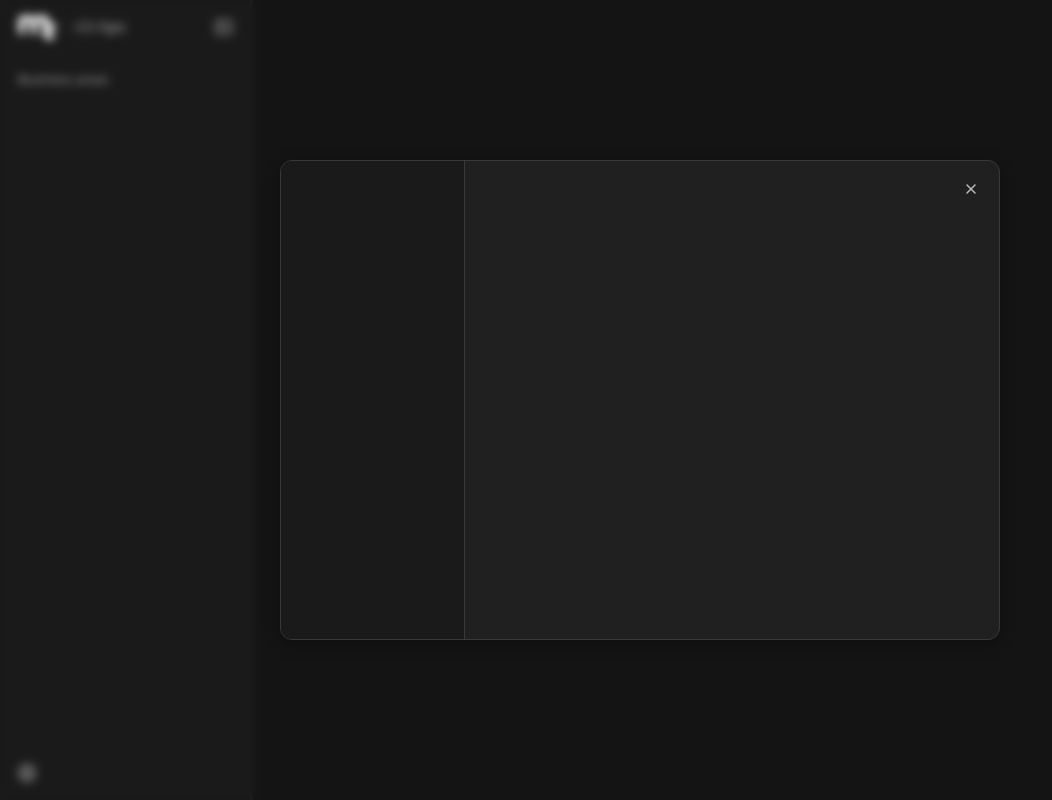
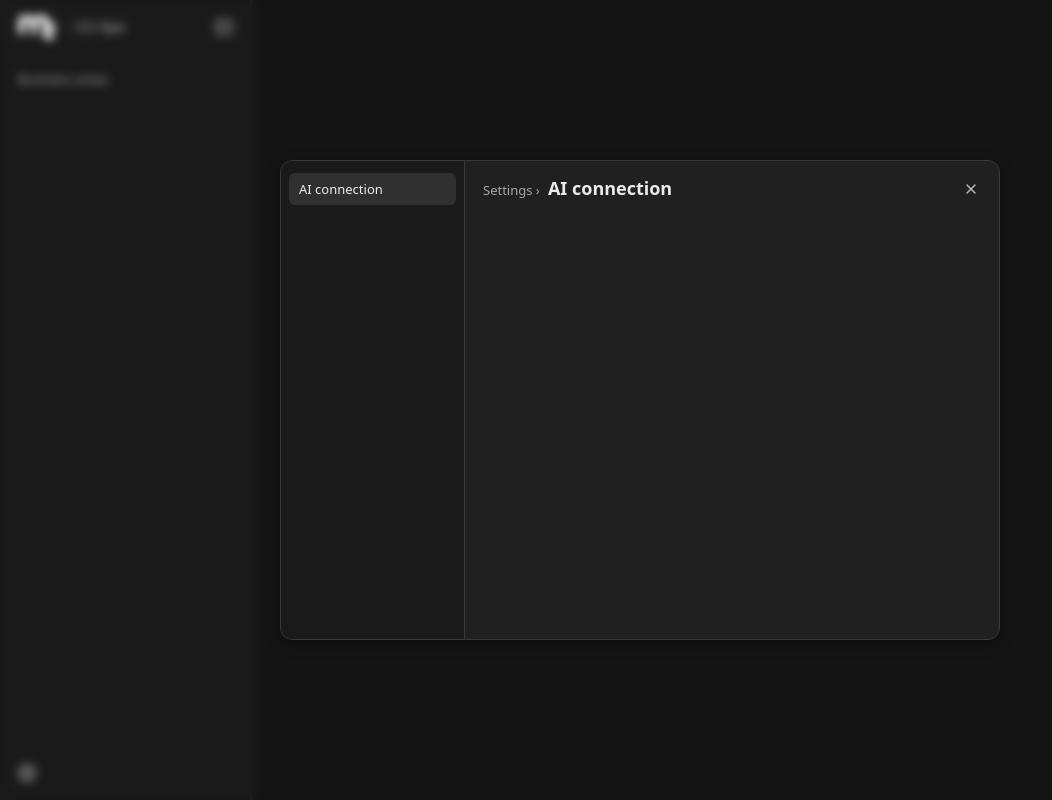
Before and after one commit to microtool-io/mt-support-ops, a website: page public/index.html in a window 1280 px wide. Both pictures are taken after a click on the button 27 px from the left and 773 px from the top of the page. Shown: the whole page, without its empty margins (0-1052 px from the left). Drawn offline with Linux system fonts and the light colour scheme.

Commit message:
Add AI connection to Settings navigation

```diff
--- a/public/index.html
+++ b/public/index.html
@@ -56,13 +56,21 @@
   </aside>
   <main aria-label="Workspace"></main>
   <dialog id="settings-dialog" aria-label="Settings" closedby="any">
-    <div class="settings-sidebar"></div>
+    <nav class="settings-sidebar" aria-label="Settings sections">
+      <a href="#ai-connection" aria-current="location">AI connection</a>
+    </nav>
     <div class="settings-pane">
-      <button type="button" aria-label="Close settings" autofocus>
-        <svg viewBox="0 0 16 16" width="16" height="16" fill="none" aria-hidden="true">
-          <path d="m4 4 8 8m0-8-8 8" stroke="currentColor" stroke-width="1.5" stroke-linecap="round"/>
-        </svg>
-      </button>
+      <header class="settings-pane-header">
+        <div class="settings-heading">
+          <span class="settings-parent">Settings <span aria-hidden="true">›</span></span>
+          <h2 id="ai-connection">AI connection</h2>
+        </div>
+        <button type="button" aria-label="Close settings" autofocus>
+          <svg viewBox="0 0 16 16" width="16" height="16" fill="none" aria-hidden="true">
+            <path d="m4 4 8 8m0-8-8 8" stroke="currentColor" stroke-width="1.5" stroke-linecap="round"/>
+          </svg>
+        </button>
+      </header>
     </div>
   </dialog>
 </body>
--- a/public/style.css
+++ b/public/style.css
@@ -133,12 +133,48 @@ aside:has(.sidebar-toggle[aria-expanded="false"]) :is(.sidebar-brand, .sidebar-s
 }
 
 .settings-sidebar {
+  padding: 12px 8px;
   background: #1a1a1a;
   border-inline-end: 1px solid #383838;
 }
 
+.settings-sidebar a[aria-current] {
+  display: block;
+  padding: 7px 10px;
+  border-radius: 6px;
+  background: #303030;
+  color: #ebebeb;
+  font: 500 13px/18px 'Instrument Sans', system-ui, sans-serif;
+  overflow-wrap: anywhere;
+  text-decoration: none;
+}
+
 .settings-pane {
   padding: 12px;
+}
+
+.settings-pane-header {
+  display: flex;
+  align-items: center;
+  gap: 8px;
+}
+
+.settings-heading {
+  display: flex;
+  flex-wrap: wrap;
+  align-items: baseline;
+  gap: 2px 8px;
+  margin-inline-start: 6px;
+}
+
+.settings-parent {
+  color: #a8a8a8;
+  font: 500 13px/1.4 'Instrument Sans', system-ui, sans-serif;
+}
+
+.settings-pane-header h2 {
+  margin: 0;
+  font: 600 18px/1.3 'Instrument Sans', system-ui, sans-serif;
 }
 
 #settings-dialog.is-visible {
@@ -159,6 +195,7 @@ aside:has(.sidebar-toggle[aria-expanded="false"]) :is(.sidebar-brand, .sidebar-s
 }
 
 #settings-dialog button {
+  flex: none;
   display: grid;
   place-items: center;
   margin-inline-start: auto;
```
